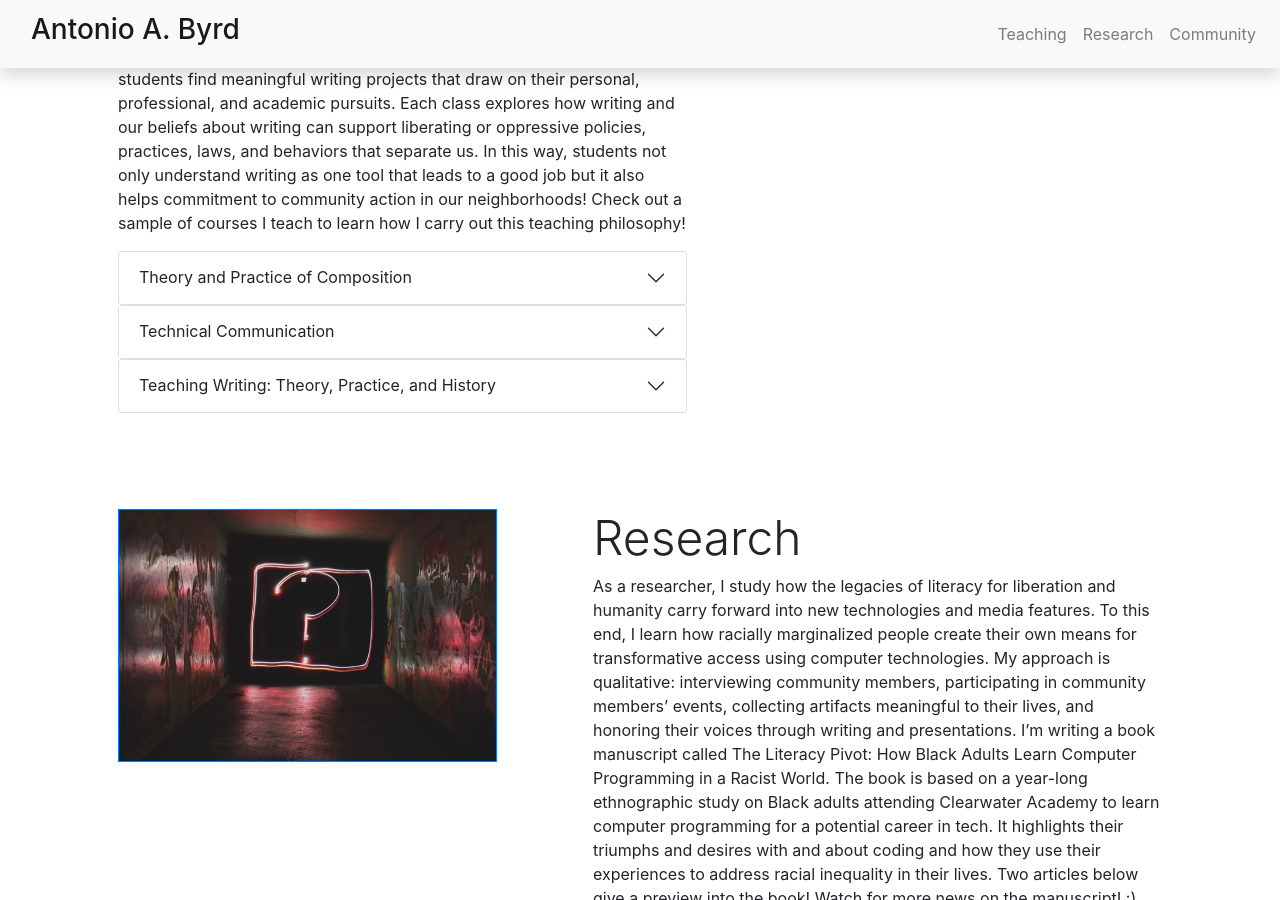
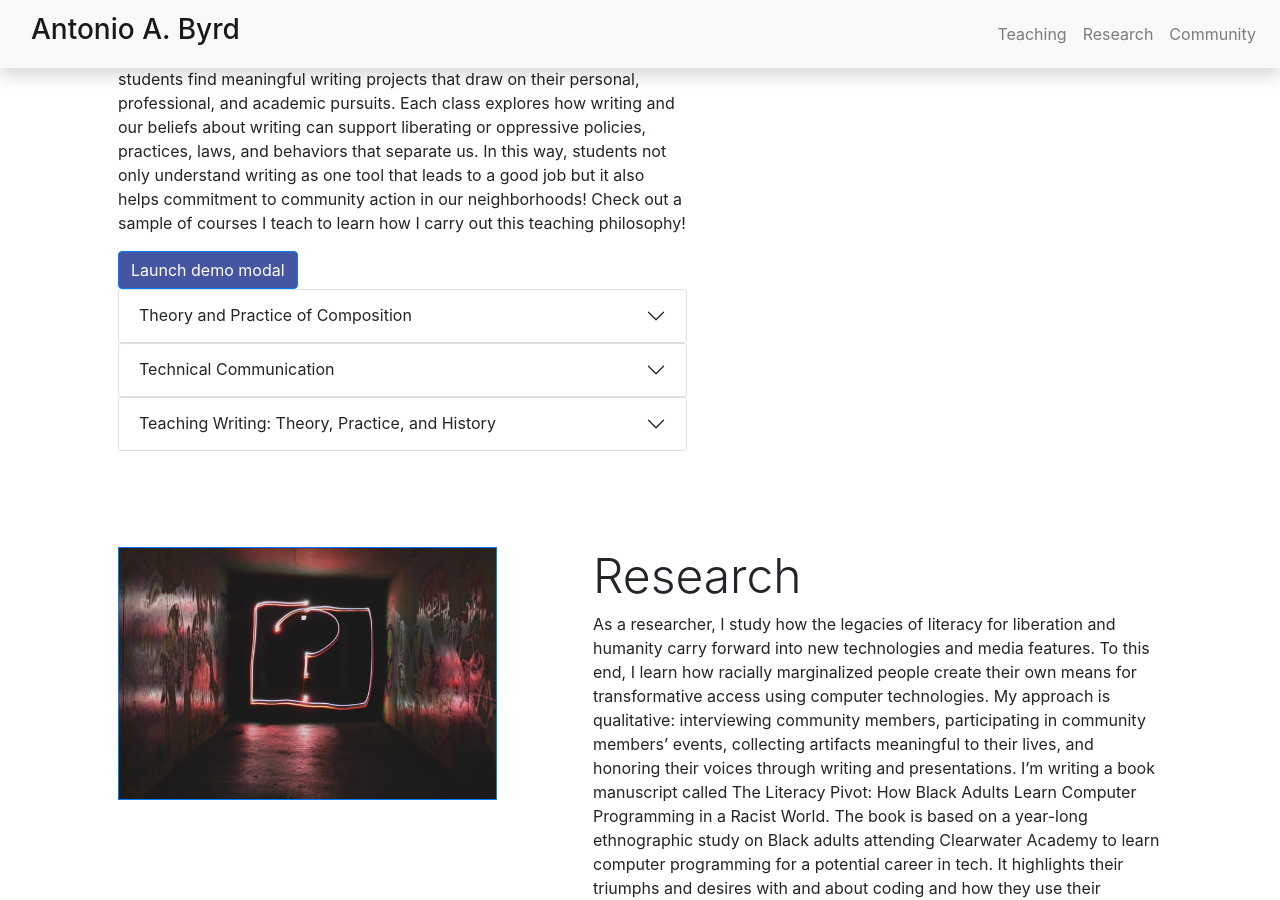
Before and after one commit to abyrd15/abyrd15.github.io, a Jekyll site: the page built from index.markdown, in a window 1280 px wide and 900 px high, scrolled down 2036 px. Built offline with Jekyll 4.4.1, drawn with Linux system fonts in a browser that asks for light colours; nearby versions of some CDN libraries.

Commit message:
Testing modal button

```diff
--- a/_includes/home/section_teaching.html
+++ b/_includes/home/section_teaching.html
@@ -5,7 +5,29 @@
                 <div class="col-sm-7 p-5">
                     <h1 class="display-5 py-5">Teaching</h1>
                     <p>I teach undergraduate and graduate courses in Black/African American literacy, professional and technical communication, multimodal composition, and digital rhetoric. My approach to teaching can be summed up in one sentence I often tell students in my syllabi: This class isn’t a bootcamp; it’s a playground. So I give students a variety of current theories in composition and rhetoric and issues and controversies in writing of all kinds. Students use assignments to explore, find solutions, and pose serious questions about what writing does for us. I make classes open so students find meaningful writing projects that draw on their personal, professional, and academic pursuits. Each class explores how writing and our beliefs about writing can support liberating or oppressive policies, practices, laws, and behaviors that separate us. In this way, students not only understand writing as one tool that leads to a good job but it also helps commitment to community action in our neighborhoods! Check out a sample of courses I teach to learn how I carry out this teaching philosophy!</p>
-                        <div class="accordion" id="accordionExample">
+
+                    <button type="button" class="btn btn-primary" data-bs-toggle="modal" data-bs-target="#exampleModal">
+                        Launch demo modal
+                    </button>
+                    <div class="modal fade" id="exampleModal" tabindex="-1" aria-labelledby="exampleModalLabel" aria-hidden="true">
+                        <div class="modal-dialog">
+                          <div class="modal-content">
+                            <div class="modal-header">
+                              <h5 class="modal-title" id="exampleModalLabel">Modal title</h5>
+                              <button type="button" class="btn-close" data-bs-dismiss="modal" aria-label="Close"></button>
+                            </div>
+                            <div class="modal-body">
+                              ...
+                            </div>
+                            <div class="modal-footer">
+                              <button type="button" class="btn btn-secondary" data-bs-dismiss="modal">Close</button>
+                              <button type="button" class="btn btn-primary">Save changes</button>
+                            </div>
+                          </div>
+                        </div>
+                    </div>
+
+                    <div class="accordion" id="accordionExample">
                             <div class="accordion-item">
                                 <h2 class="accordion-header" id="headingOne">
                                 <button class="accordion-button collapsed" type="button" data-toggle="collapse" data-target="#collapseOne" aria-expanded="true" aria-controls="collapseOne">
```
